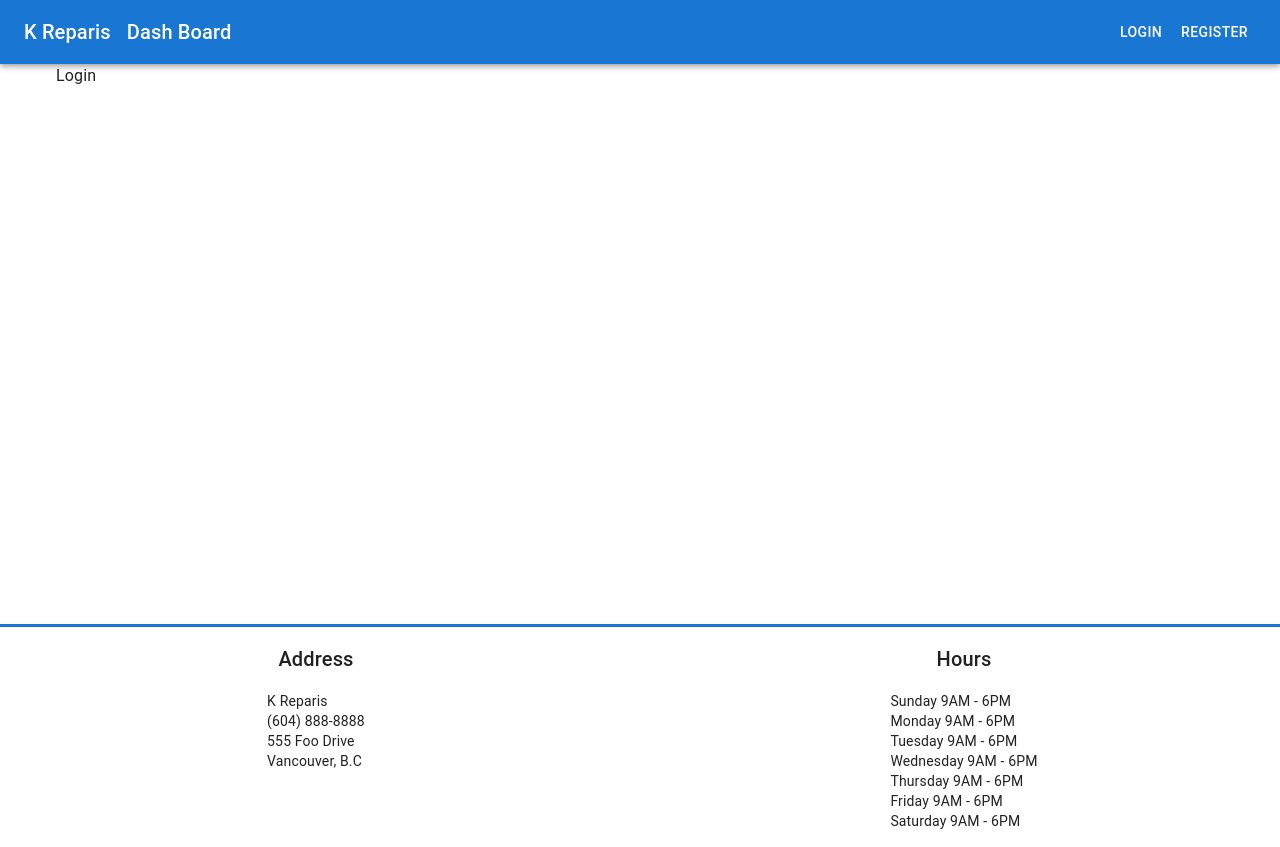
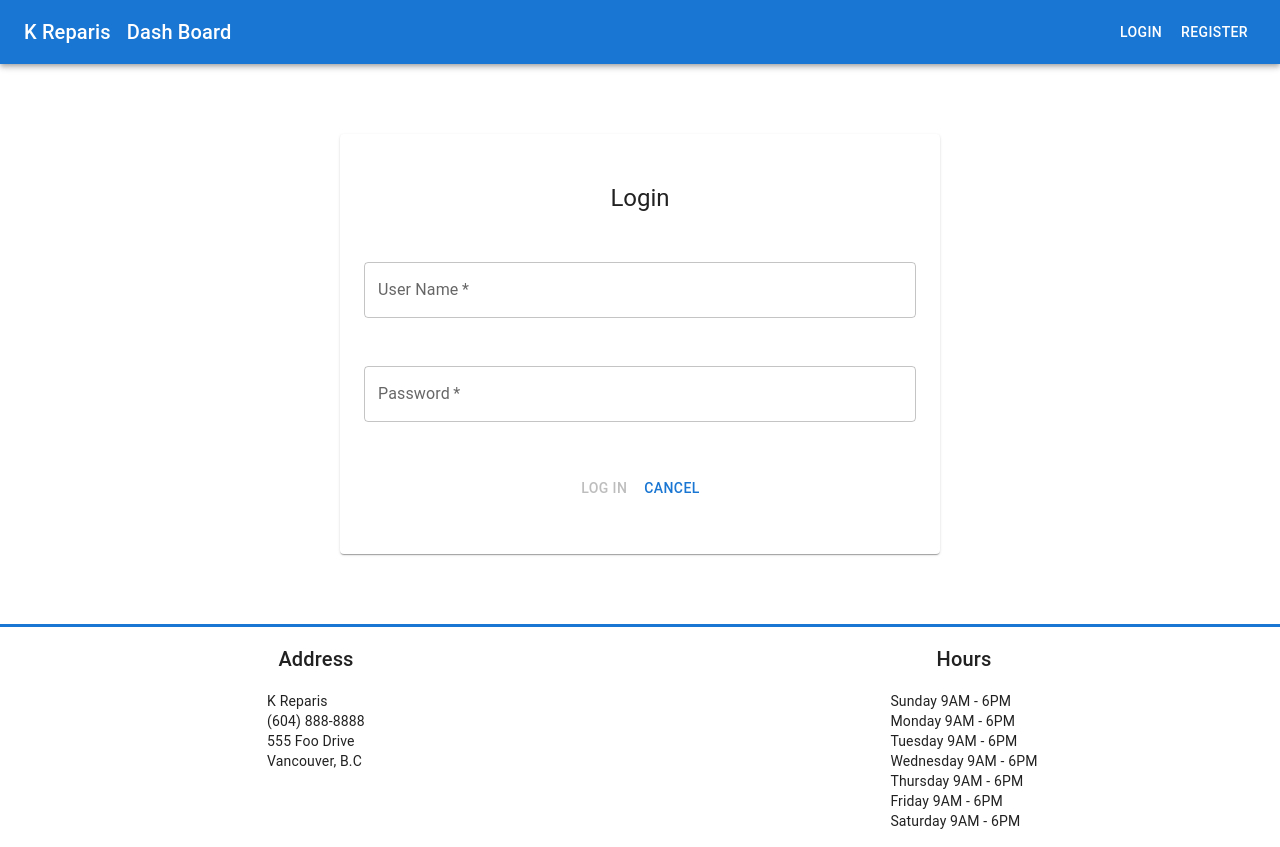
Before and after one commit to kanemds/MERN-E-commerce-project, a React (Create React App) app in the folder client/: page /login in a window 1280 px wide. Built offline with nearby package versions, Linux system fonts and the light colour scheme.

Commit message:
user able to login

```diff
--- a/client/src/pages/Login.js
+++ b/client/src/pages/Login.js
@@ -1,10 +1,76 @@
-import React from 'react'
-
+import React, { useState, useEffect } from 'react'
+import { useNavigate } from 'react-router-dom'
+import { useDispatch } from 'react-redux'
+import { setCredentials } from './auth/authSlice'
+import { useLoginMutation } from './auth/authApiSlice'
+import { Paper, Box, Button, TextField, Typography, Link, OutlinedInput, InputLabel, MenuItem, FormControl, Select } from '@mui/material'
 
 const Login = () => {
-  return (
-    <div>Login</div>
+
+  const navigate = useNavigate()
+  const dispatch = useDispatch()
+
+  const [login, { isLoading }] = useLoginMutation()
+
+  const [username, setUsername] = useState('')
+  const [password, setPassword] = useState('')
+  const [error, setError] = useState('')
+
+  useEffect(() => {
+    setError('')
+  }, [username, password])
+
+  if (isLoading) return <Typography>Loading...</Typography>
+
+  const canSave = [username.length, password.length].every(Boolean) && !isLoading
+
+  const handleSubmit = async (e) => {
+    e.preventDefault()
+    try {
+      if (canSave) {
+        const { accessToken } = await login({ username, password }).unwrap()
+        console.log(accessToken)
+        dispatch(setCredentials({ accessToken }))
+        setUsername('')
+        setPassword('')
+        navigate('/dash')
+      }
+    } catch (error) {
+      if (!error.status) {
+        setError('No Server Response')
+      } else if (error.status === 400) {
+        setError('Missing User Name or Password')
+      } else if (error === 401) {
+        setError('Unauthorized')
+      } else {
+        setError(error.data?.message)
+      }
+    }
+
+  }
+
+  const content = (
+    <Box sx={{ height: '70vh', display: 'flex', flexDirection: 'column', justifyContent: 'center', alignItems: 'center' }}>
+      <Paper sx={{ width: '600px', display: 'flex', flexDirection: 'column', justifyContent: 'center', alignItems: 'center', p: 3 }}>
+        <Typography variant='h5' sx={{ p: 3 }} >Login</Typography>
+        <Typography>{error}</Typography>
+        <TextField fullWidth autoComplete='off' type='text' label='User Name' variant='outlined' required sx={{ m: 3 }}
+          onChange={e => setUsername(e.target.value)}
+        />
+        <TextField fullWidth autoComplete='off' type='Password' label='Password' variant='outlined' required sx={{ m: 3 }}
+          onChange={e => setPassword(e.target.value)}
+        />
+
+        <Box sx={{ m: 3 }}>
+          <Button disabled={!canSave} onClick={handleSubmit} >Log In</Button>
+          <Button><Link href='/' underline="none" >Cancel</Link></Button>
+        </Box>
+
+      </Paper>
+    </Box >
   )
+
+  return content
 }
 
 export default Login
--- a/client/src/pages/auth/authApiSlice.js
+++ b/client/src/pages/auth/authApiSlice.js
@@ -6,7 +6,7 @@ export const authApiSlice = apiSlice.injectEndpoints({
     login: builder.mutation({
       query: credentials => ({
         url: '/auth',
-        medhod: 'POST',
+        method: 'POST',
         body: credentials
       })
     }),
```
